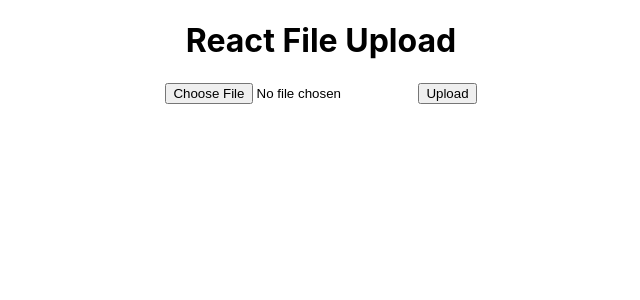
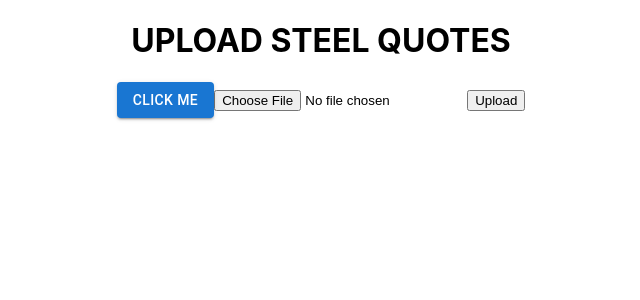
Before and after one commit to macosta2015/SteelsOnline, a React (Create React App) app in the folder frontend/: page / in a window 1280 px wide. Shown: the top 300 px of the page, without its empty margins (319-959 px from the left). Built offline with nearby package versions, Linux system fonts and the light colour scheme.

Commit message:
Code is working

```diff
--- a/frontend/package.json
+++ b/frontend/package.json
@@ -5,7 +5,8 @@
   "dependencies": {
     "@emotion/react": "^11.13.3",
     "@emotion/styled": "^11.13.0",
-    "@mui/material": "^6.1.0",
+    "@mui/icons-material": "^6.1.1",
+    "@mui/material": "^6.1.1",
     "@testing-library/jest-dom": "^5.17.0",
     "@testing-library/react": "^13.4.0",
     "@testing-library/user-event": "^13.5.0",
--- a/frontend/src/App.js
+++ b/frontend/src/App.js
@@ -1,6 +1,8 @@
 import './App.css';
 import React, { useState } from 'react';
 import axios from 'axios';
+import Button from '@mui/material/Button';
+
 
 function App() {
   const [file, setFile] = useState();
@@ -73,7 +75,11 @@
   return (
     <div className="App">
       <form onSubmit={handleSubmit}>
-        <h1>React File Upload</h1>
+
+        <h1>UPLOAD STEEL QUOTES</h1>
+      <Button variant="contained" color="primary">
+        Click Me
+      </Button>
 
         {/* File input for selecting the file */}
         <input type="file" onChange={handleChange} />
```
Also changed, not shown: 2 other files (tests, documents, lock files or other folders).
